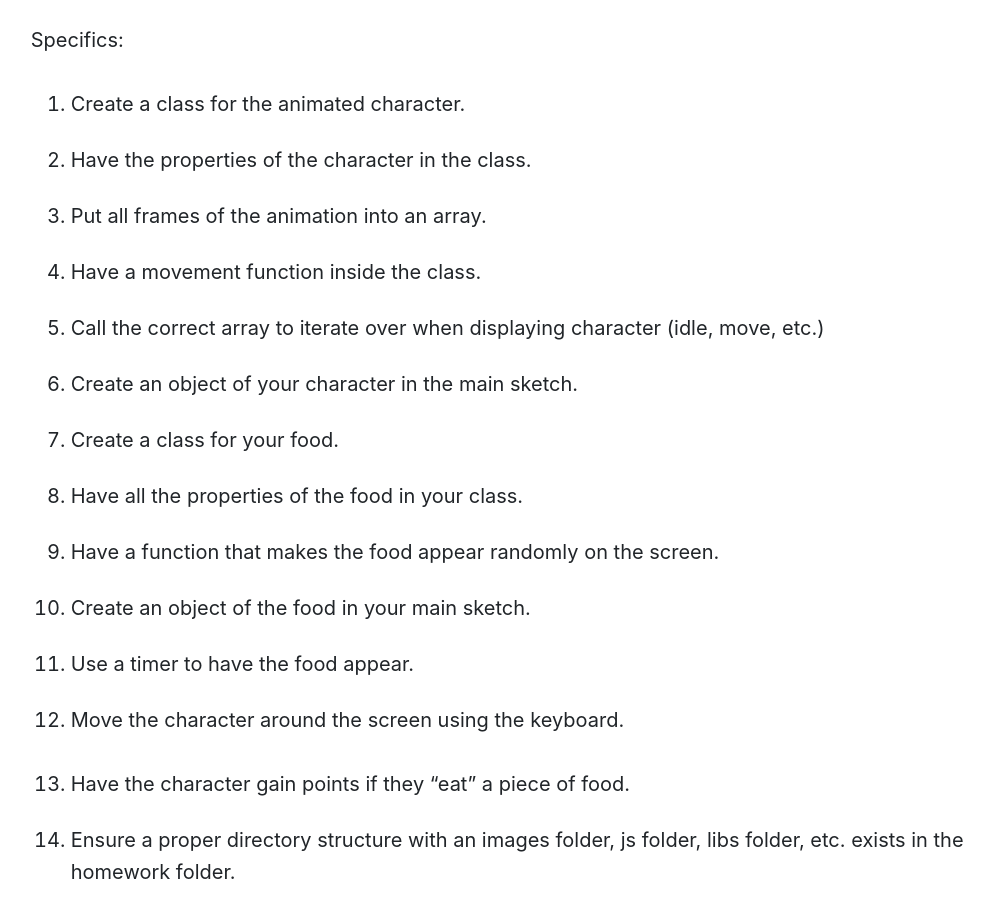
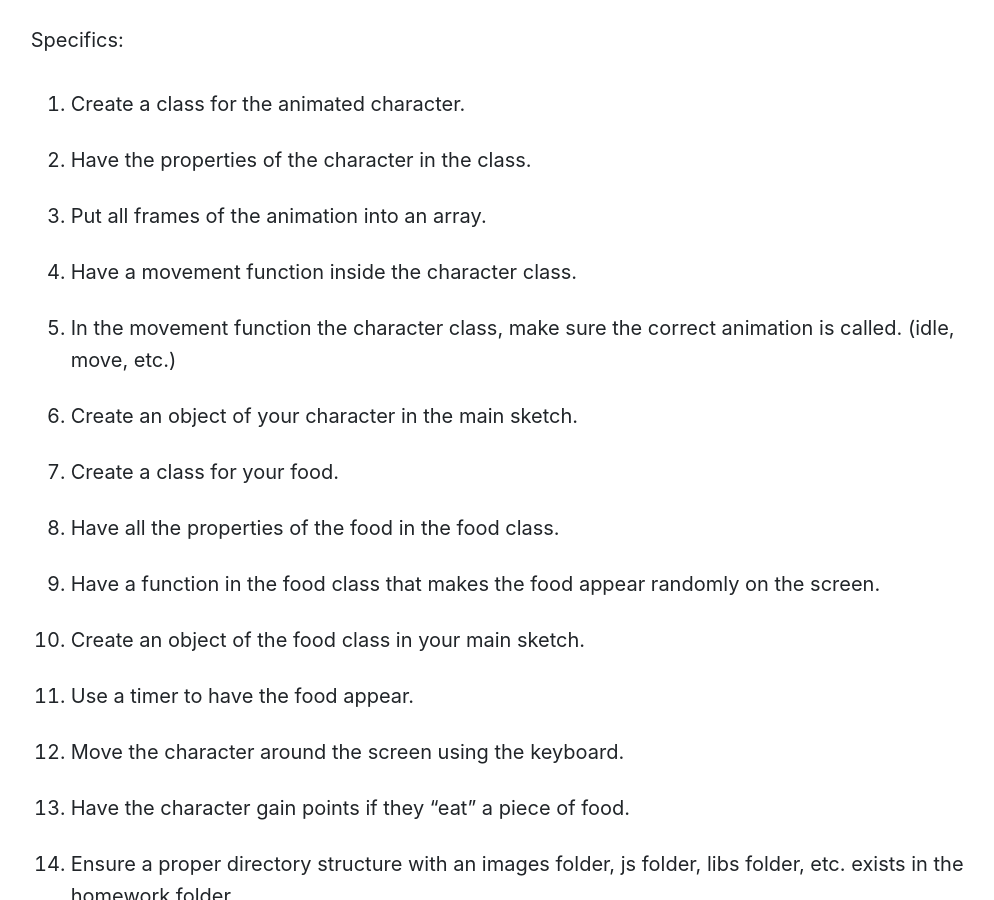
Before and after one commit to Montana-Media-Arts/220-creative-coding2-Spring2023, a Jekyll site: the page built from modules/week-4/_posts/2010-01-01-homework.md, in a window 1280 px wide and 900 px high, scrolled down 909 px. Shown: the whole window, without its empty margins (133-1127 px from the left). Built offline with Jekyll 4.4.1, drawn with Linux system fonts in a browser that asks for light colours; nearby versions of some CDN libraries; comment, search, counter and statistics services are not loaded.

Commit message:
Update 2010-01-01-homework.md

```diff
--- a/modules/week-4/_posts/2010-01-01-homework.md
+++ b/modules/week-4/_posts/2010-01-01-homework.md
@@ -32,16 +32,15 @@ Specifics:
 1. Create a class for the animated character.
 2. Have the properties of the character in the class.
 3. Put all frames of the animation into an array.
-4. Have a movement function inside the class.
-5. Call the correct array to iterate over when displaying character (idle, move, etc.)
+4. Have a movement function inside the character class.
+5. In the movement function the character class, make sure the correct animation is called. (idle, move, etc.)
 6. Create an object of your character in the main sketch.
 7. Create a class for your food.
-8. Have all the properties of the food in your class.
-9. Have a function that makes the food appear randomly on the screen.
-10. Create an object of the food in your main sketch.
+8. Have all the properties of the food in the food class.
+9. Have a function in the food class that makes the food appear randomly on the screen.
+10. Create an object of the food class in your main sketch.
 11. Use a timer to have the food appear.
 12. Move the character around the screen using the keyboard.
-
 13. Have the character gain points if they "eat" a piece of food.
 14. Ensure a proper directory structure with an images folder, js folder, libs folder, etc. exists in the homework folder.
 15. Upload all your folders and files to GitHub and turn your link into Moodle.
```
